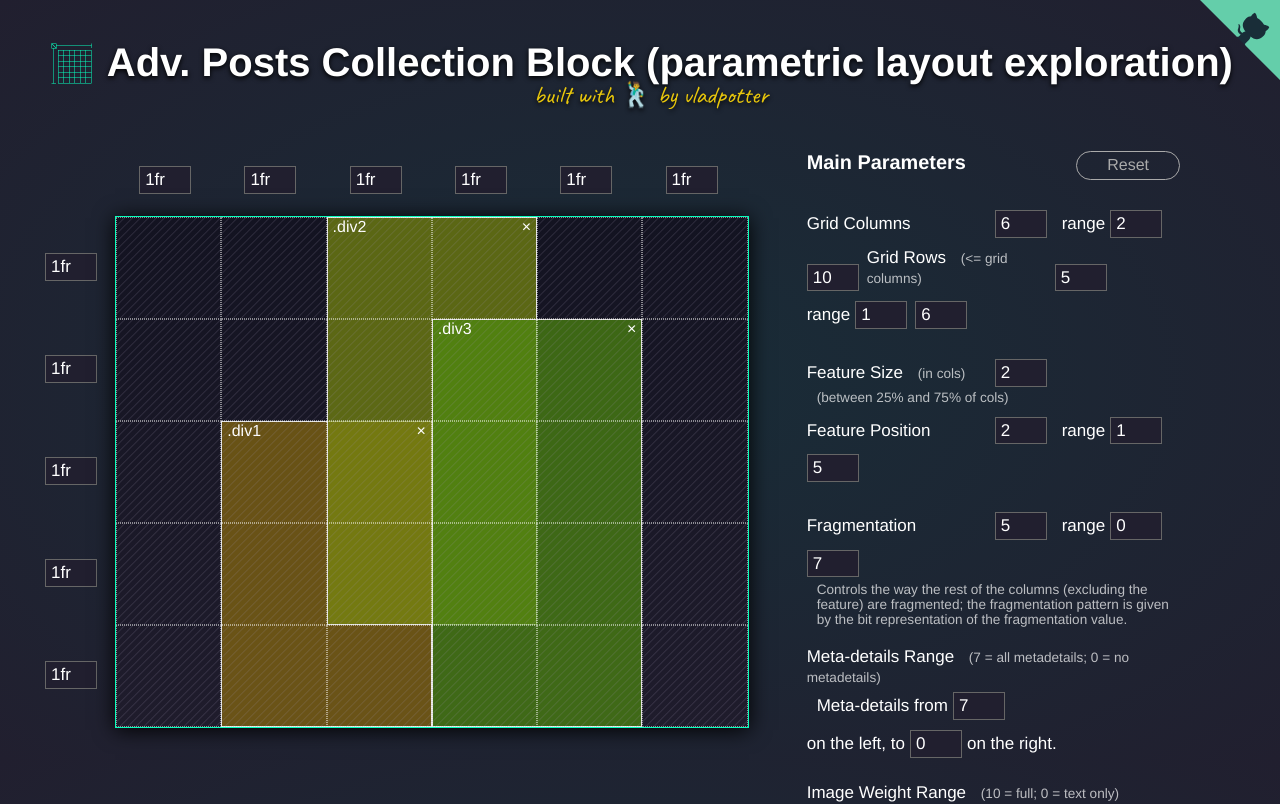
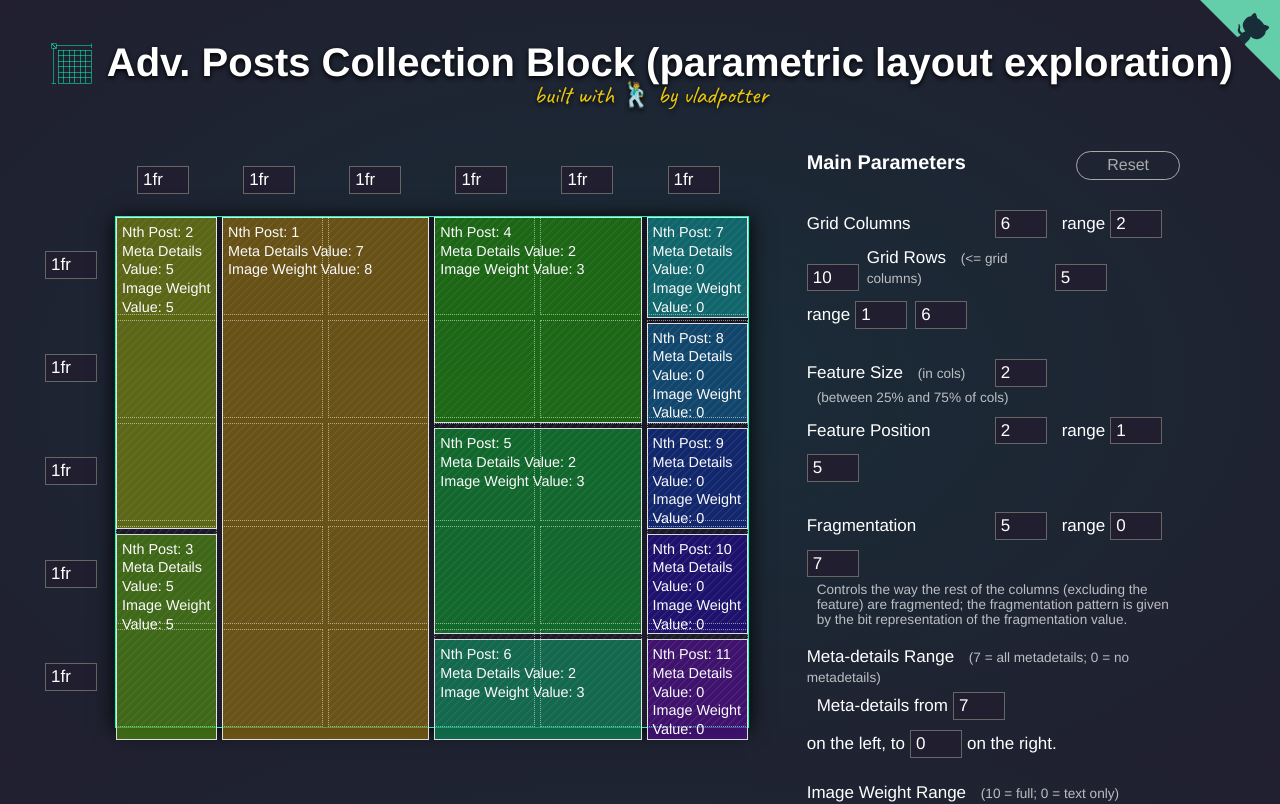
Before and after one commit to vladolaru/advanced-posts-collection-exploration, a Vue app: page / in a window 1280 px wide. Shown: the top 804 px of the page. Built offline with nearby package versions, Linux system fonts and the light colour scheme; a web font is replaced by a local one.

Commit message:
Let there be posts in layout

```diff
--- a/src/components/AppGrid.vue
+++ b/src/components/AppGrid.vue
@@ -8,7 +8,7 @@
         <input
           v-model.lazy="col.unit"
           @change="validateunit($event, i, 'col')"
-          :class="[columns > 8 ? widthfull : '']"
+          :class="[gridcolumns > 8 ? widthfull : '']"
           aria-label="Grid Template Column Measurements"
         >
         <div class="errors" v-if="errors.col.indexOf(i) !== -1">{{ $t("grid.realcssunit") }}</div>
@@ -33,16 +33,12 @@
       <section
         class="grid"
         :style="{ gridTemplateColumns: colTemplate, gridTemplateRows: rowTemplate , gridColumnGap: gridcolumngap + 'px', gridRowGap: gridrowgap + 'px' }"
-        @touchstart.prevent="delegatedTouchPlaceChild"
-        @touchend.prevent="delegatedTouchPlaceChild"
       >
         <div
           v-for="(item, i) in divNum"
           :key="i"
           :class="'box' + i"
           :data-id="item"
-          @mousedown="placeChild(item, 's')"
-          @mouseup="placeChild(item, 'e')"
         ></div>
       </section>
 
@@ -52,11 +48,15 @@
       >
         <div
           v-for="(child, i) in childarea"
-          :key="child"
+          :key="child.gridArea"
           :class="'child' + i"
-          :style="{ gridArea: child }"
+          :style="{ gridArea: child.gridArea }"
         >
-          <button @click="removeChild(i)">&times;</button>
+          <ul class="details">
+            <li>Nth Post: {{child.nthPost}}</li>
+            <li>Meta Details Value: {{child.metaDetails}}</li>
+            <li>Image Weight Value: {{child.imageWeight}}</li>
+          </ul>
         </div>
       </section>
     </div>
@@ -84,8 +84,8 @@ export default {
       "gridrowgap",
       "colArr",
       "rowArr",
-      "columns",
-      "rows",
+      "gridcolumns",
+      "gridrows",
       "childarea",
     ]),
     ...mapGetters(["rowTemplate", "colTemplate", "divNum"])
@@ -120,41 +120,6 @@ export default {
         this.errors[direction].splice(this.errors[direction].indexOf(i), 1);
       }
     },
-    delegatedTouchPlaceChild(ev) {
-      const target = document.elementFromPoint(
-        ev.changedTouches[0].clientX,
-        ev.changedTouches[0].clientY
-      );
-      const startend = ev.type === "touchstart" ? "s" : "e";
-      this.placeChild(target.dataset.id, startend);
-    },
-    placeChild(item, startend) {
-      //built an object first because I might use this for something else
-      this.child[`${startend}row`] = Math.ceil(item / this.columns);
-      this.child[`${startend}col`] =
-        item - (this.child[`${startend}row`] - 1) * this.columns;
-
-      //create the children css units as a string
-      if (startend === "e") {
-        // flip starts and ends if dragged in the opposite direction
-        let [startRow, endRow] =
-          this.child.srow <= this.child.erow
-            ? [this.child.srow, this.child.erow]
-            : [this.child.erow, this.child.srow];
-        let [startCol, endCol] =
-          this.child.scol <= this.child.ecol
-            ? [this.child.scol, this.child.ecol]
-            : [this.child.ecol, this.child.scol];
-
-        let childstring = `${startRow} / ${startCol} / ${endRow +
-          1} / ${endCol + 1}`;
-
-        this.$store.commit("addChildren", childstring);
-      }
-    },
-    removeChild(index) {
-      this.$store.commit("removeChildren", index);
-    },
   }
 };
 </script>
@@ -181,25 +146,12 @@ main {
 .gridchild {
   counter-reset: step;
   div {
-    counter-increment: step;
-    position: relative;
-    &:before {
-      position: absolute;
-      content: ".div" counter(step);
-      display: block;
-      padding: 0 5px;
-      text-align: center;
-      color: white;
-    }
-    button {
-      position: absolute;
-      right: 0;
-      padding: 0 5px;
-      margin: 0;
-      color: white;
-      background-color: transparent;
-      border: none;
-      z-index: 99999;
+    ul {
+      margin:0;
+      list-style: none;
+      padding: 5px 0 0 5px;
+      font-size: 0.9em;
+      line-height: 1.3em;
     }
   }
 }
--- a/src/store.js
+++ b/src/store.js
@@ -39,13 +39,11 @@ const getDefaultState = () => {
     hierarchycrossing: 0,
     flipcolsrows: false,
 
-    gridcolumngap: 0,
-    gridrowgap: 0,
+    gridcolumngap: 5,
+    gridrowgap: 5,
     colArr: [{"unit":"1fr"},{"unit":"1fr"},{"unit":"1fr"},{"unit":"1fr"},{"unit":"1fr"},{"unit":"1fr"}],
     rowArr: [{"unit":"1fr"},{"unit":"1fr"},{"unit":"1fr"},{"unit":"1fr"},{"unit":"1fr"}],
     childarea: [],
-
-    gridkey: 0, // Used for forcing-reset the grid.
   }
 }
 
@@ -322,7 +320,6 @@ const createArr = (direction, arr) => {
 // This is the main workhorse containing the logic of our layout "engine".
 // Given the current state it will generate a layout of posts.
 const generateLayout = (state) => {
-  state.childarea = ["3 / 2 / 6 / 4","1 / 3 / 5 / 5","2 / 4 / 6 / 6"];
 
   // Before we can get to generating the "grid areas" for each post (meaning start col and row plus end col and ro),
   // we need to do a couple of preliminary calculations.
@@ -664,6 +661,57 @@ const generateLayout = (state) => {
   for (i = 1; i < imageWeightMatrix.length; i++) {
     console.log(' '.padEnd(41,' ') + i + ' - ' + imageWeightMatrix[i].join(' '));
   }
+
+  /*
+  7. Finally, generate the posts layout for CSS Grid.
+  */
+
+  state.childarea = [];
+  currentNth = 1;
+  let currentPostDetails = {}
+
+  while (currentPostDetails = getNthPostDetails(currentNth, nthMatrix, metaDetailsMatrix, imageWeightMatrix)) {
+    state.childarea.push({
+      'nthPost': currentNth,
+      'gridArea': `${currentPostDetails.startGridRow} / ${currentPostDetails.startGridColumn} / ${currentPostDetails.endGridRow + 1} / ${currentPostDetails.endGridColumn + 1}`,
+      'metaDetails': currentPostDetails.metaDetails,
+      'imageWeight': currentPostDetails.imageWeight,
+    });
+    currentNth++;
+  }
+}
+
+const getNthPostDetails = (currentNth, nthMatrix, metaDetailsMatrix, imageWeightMatrix) => {
+  let postDetails = false;
+
+  // Go through the nthMatrix and search for the currentNth value.
+  for (let i = 1; i < nthMatrix.length; i++) {
+    for (let j = 1; j < nthMatrix[i].length; j++) {
+      if (nthMatrix[i][j] === currentNth) {
+        // Found the left top corner.
+        postDetails = {
+          'startGridColumn': j,
+          'startGridRow': i,
+          'metaDetails': metaDetailsMatrix[i][j],
+          'imageWeight': imageWeightMatrix[i][j],
+        };
+
+        // Find the right bottom corner.
+        while (j < nthMatrix[i].length && nthMatrix[i][j] === nthMatrix[i][j+1]) {
+          j++;
+        }
+        postDetails.endGridColumn = j;
+        while (i < nthMatrix.length && nthMatrix[i][j] === nthMatrix[i+1][j]) {
+          i++;
+        }
+        postDetails.endGridRow = i;
+
+        return postDetails;
+      }
+    }
+  }
+
+  return postDetails;
 }
 
 const initUnidimensionalMatrix = (matrix, length, character = "X") => {
```
